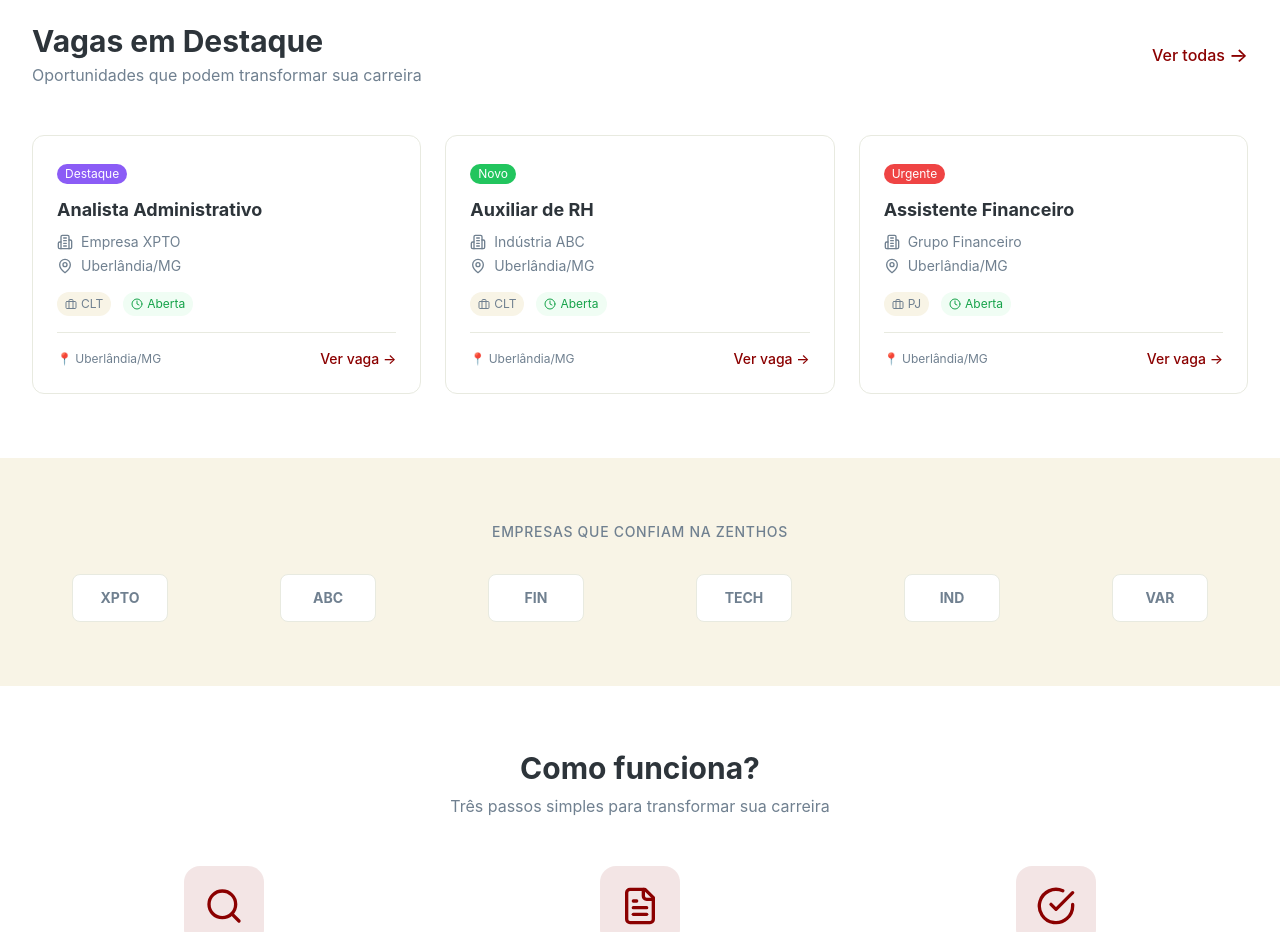
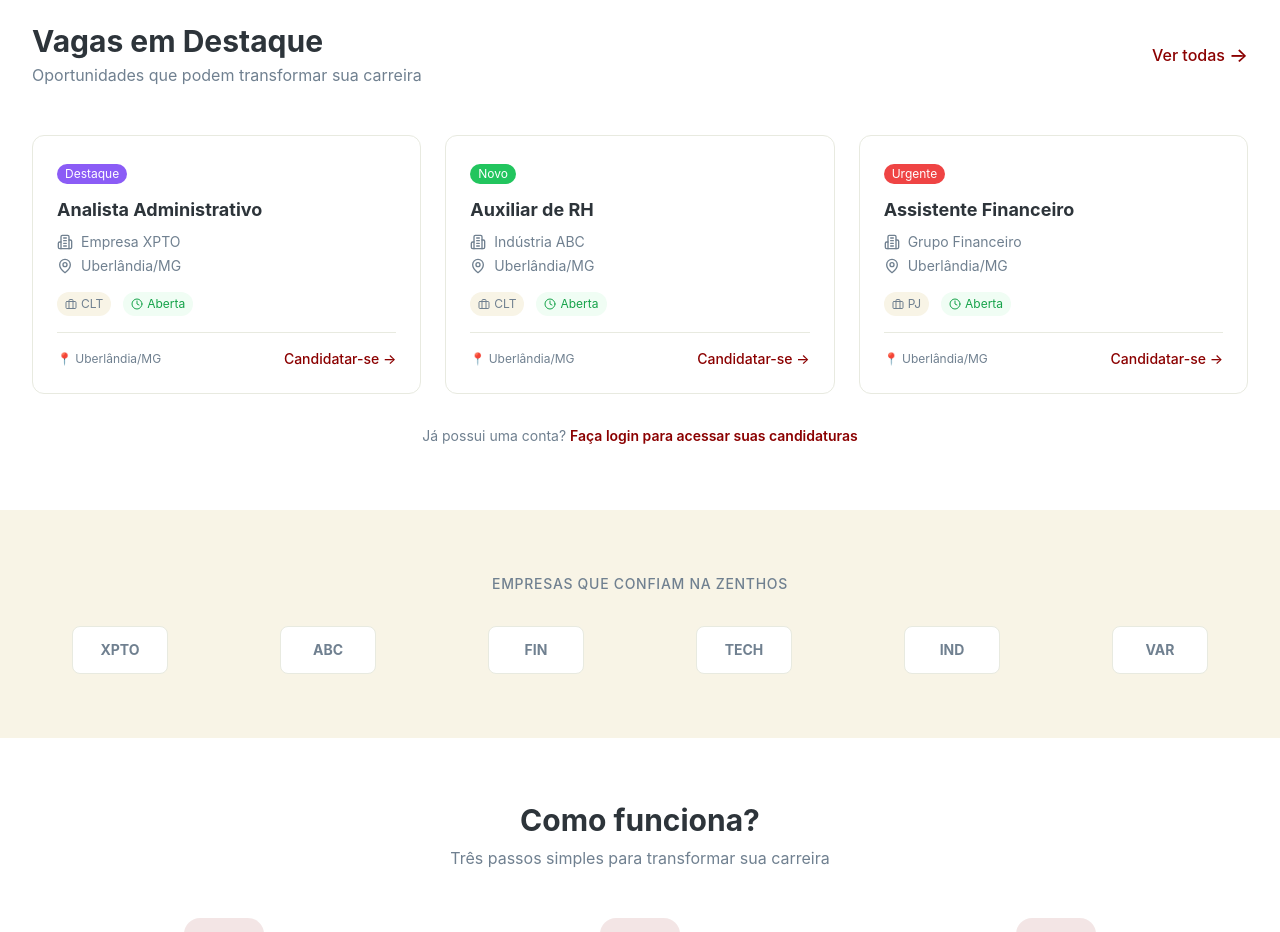
Before and after one commit to trivoroficial/consult_recruit, a Next.js app: page / in a window 1280 px wide. Shown: the part 900-1832 px from the top of the page. Built offline with nearby package versions, Linux system fonts and the light colour scheme.

Commit message:
Update VagasDestaque.tsx

```diff
--- a/src/components/home/VagasDestaque.tsx
+++ b/src/components/home/VagasDestaque.tsx
@@ -1,9 +1,8 @@
-// src/components/home/VagasDestaque.tsx
 'use client'
 
 import { useState, useEffect } from 'react'
 import Link from 'next/link'
-import { Building2, MapPin, Briefcase, Clock, Star } from 'lucide-react'
+import { Building2, MapPin, Briefcase, Clock } from 'lucide-react'
 
 export function VagasDestaque() {
   const [vagas, setVagas] = useState<any[]>([])
@@ -53,14 +52,20 @@ export function VagasDestaque() {
             <h2 className="text-3xl font-bold text-[#2D343A]">Vagas em Destaque</h2>
             <p className="text-[#708090] mt-1">Oportunidades que podem transformar sua carreira</p>
           </div>
-          <Link href="/vagas" className="text-[#8B0000] hover:underline font-medium flex items-center gap-1">
+          {/* ALTERADO: De /vagas para /cadastro */}
+          <Link href="/cadastro" className="text-[#8B0000] hover:underline font-medium flex items-center gap-1">
             Ver todas <span className="text-xl">→</span>
           </Link>
         </div>
 
         <div className="grid grid-cols-1 md:grid-cols-2 lg:grid-cols-3 gap-6">
           {vagas.map((vaga) => (
-            <Link key={vaga.id} href={`/vagas/${vaga.id}`} className="group bg-white border border-[#E8EAE0] rounded-xl p-6 hover:shadow-lg transition-all duration-300 hover:-translate-y-1 block">
+            /* ALTERADO: De /vagas/${vaga.id} para /cadastro */
+            <Link
+              key={vaga.id}
+              href="/cadastro"
+              className="group bg-white border border-[#E8EAE0] rounded-xl p-6 hover:shadow-lg transition-all duration-300 hover:-translate-y-1 block"
+            >
               {vaga.badge && (
                 <span className={`inline-block px-2 py-0.5 rounded-full text-xs text-white ${vaga.corBadge || 'bg-purple-500'} mb-3`}>
                   {vaga.badge}
@@ -87,11 +92,23 @@ export function VagasDestaque() {
               </div>
               <div className="flex items-center justify-between mt-4 pt-4 border-t border-[#E8EAE0]">
                 <span className="text-xs text-[#708090]">📍 {vaga.local || 'Remoto'}</span>
-                <span className="text-[#8B0000] text-sm font-medium group-hover:underline">Ver vaga →</span>
+                {/* Texto do botão alterado para refletir a ação */}
+                <span className="text-[#8B0000] text-sm font-medium group-hover:underline">Candidatar-se →</span>
               </div>
             </Link>
           ))}
         </div>
+
+        {/* NOVO: Link útil para quem já tem conta */}
+        <div className="text-center mt-8">
+          <p className="text-sm text-[#708090]">
+            Já possui uma conta?{' '}
+            <Link href="/login" className="text-[#8B0000] font-semibold hover:underline">
+              Faça login para acessar suas candidaturas
+            </Link>
+          </p>
+        </div>
+
       </div>
     </section>
   )
```
